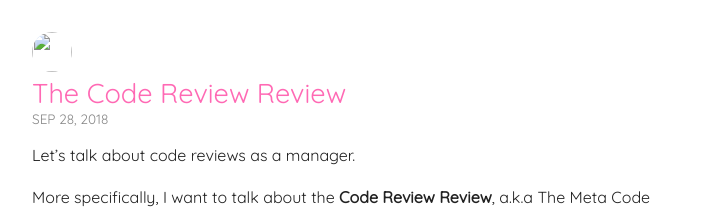
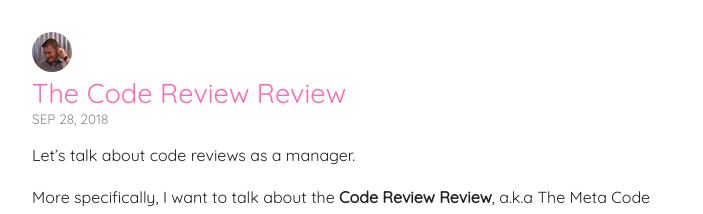
Before and after one commit to mike-douglas/mike-douglas.github.io, a Jekyll site: the page built from _posts/2018-09-28-the-code-review-review.md, in a window 1280 px wide. Shown: the top 214 px of the page, without its empty margins (8-711 px from the left). Built offline with Jekyll 4.4.1, drawn with Linux system fonts in a browser that asks for light colours.

Commit message:
Updating post layout

```diff
--- a/_layouts/post.html
+++ b/_layouts/post.html
@@ -3,7 +3,7 @@ layout: default
 ---
 
 <article>
-  <div><img class="author" src="http://directive.io/me.jpg"></div>
+  <div><img class="author" src="/assets/me.jpg"></div>
   <h1 class="title">{{ page.title }}</h1>
   <time datetime="{{ page.date }}">{{ page.date | date: "%b %d, %Y" }}</time>
 
```
